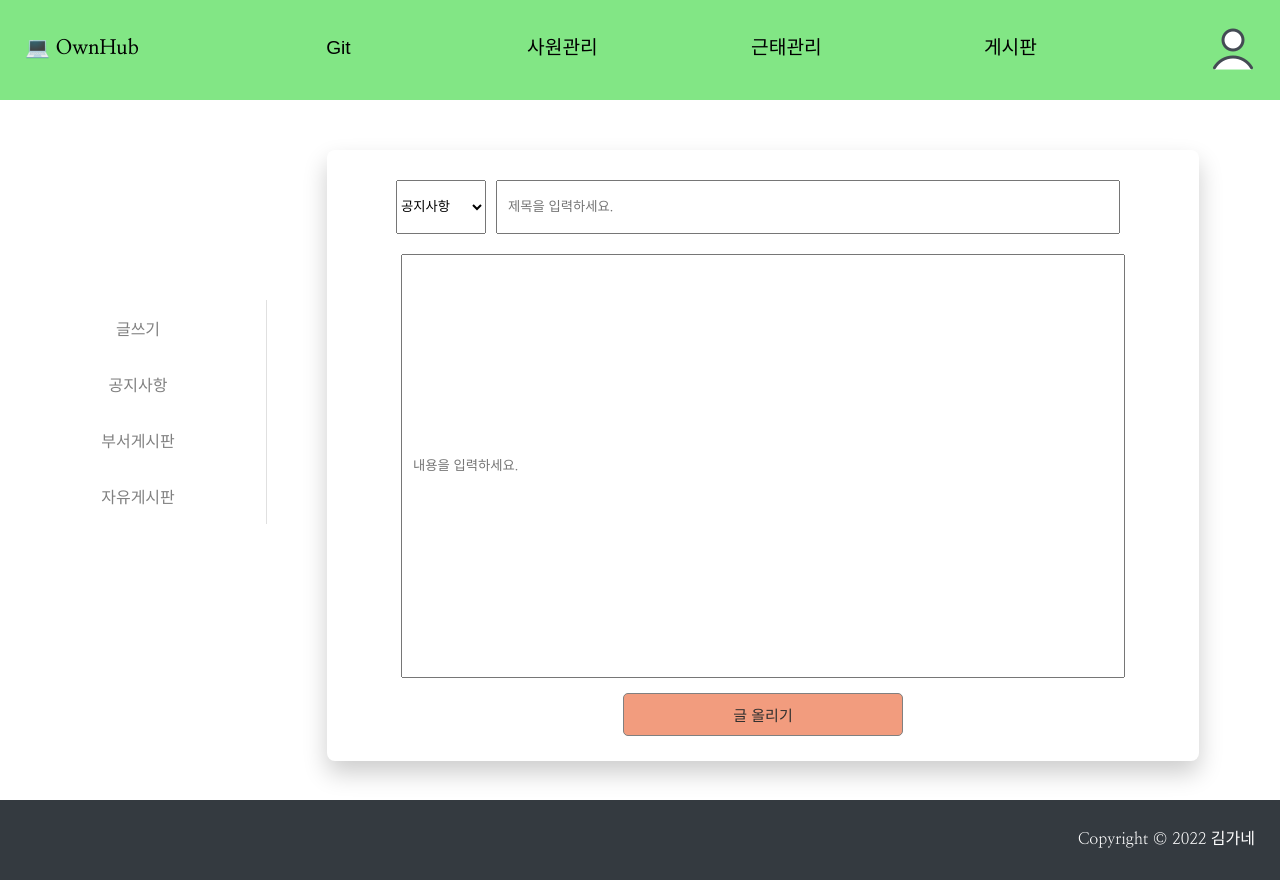
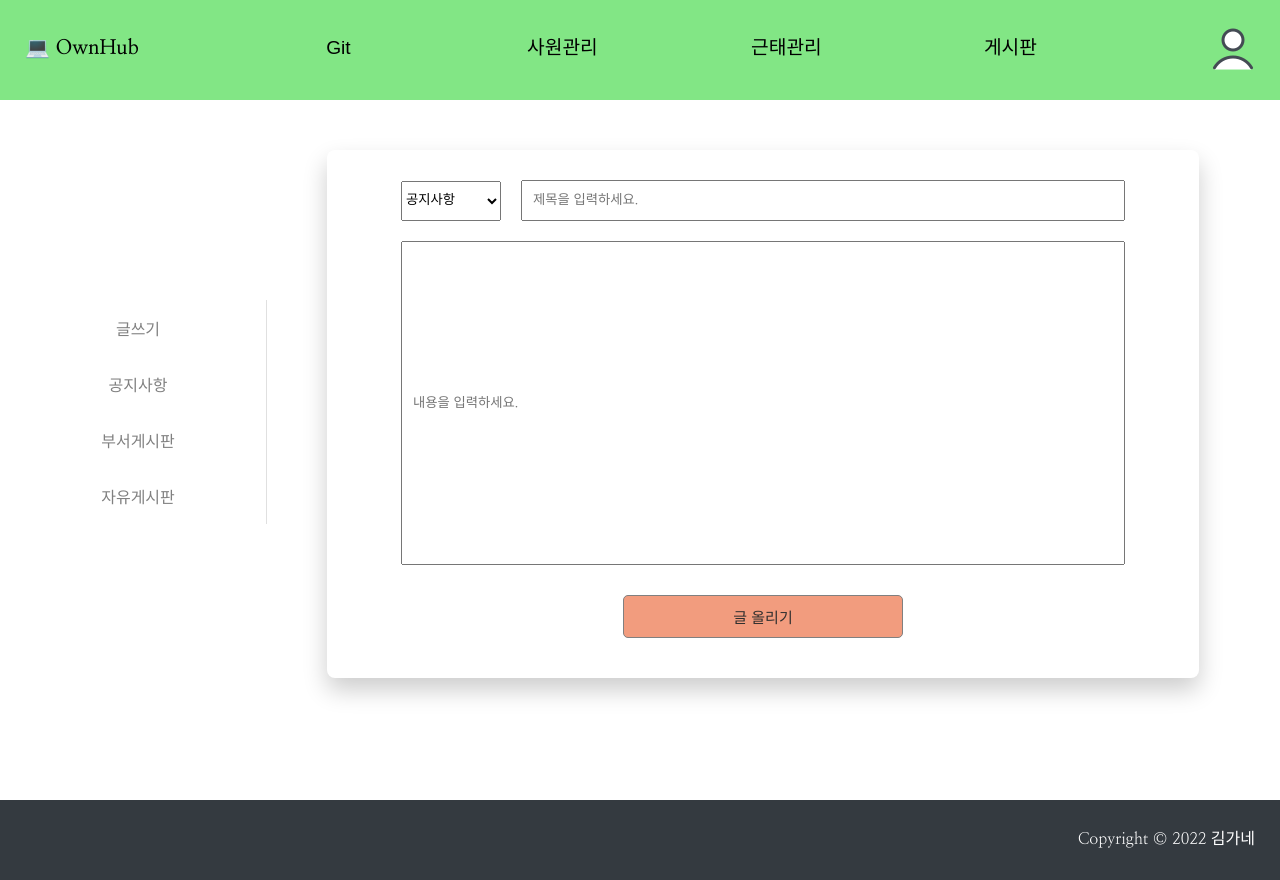
Before and after one commit to laykis/OwnHub, a React (Create React App) app in the folder src/main/ownhubfront/: page /board in a window 1280 px wide. Built offline with nearby package versions, Linux system fonts and the light colour scheme; a web font is replaced by a local one.

Commit message:
[webfront] update
- 전반적인 레이아웃 수정
- 휴가신청 부분 표로 재구성
- react axios get과 post 부분 중점으로 작업 예정

```diff
--- a/src/main/ownhubfront/src/each_page.css
+++ b/src/main/ownhubfront/src/each_page.css
@@ -49,7 +49,6 @@ input, h2, h3, h1 {
   padding: 3px;
 }
 
-
 /* Each Sidebar.js  */
 #side{
   display: flex;
@@ -70,7 +69,7 @@ input, h2, h3, h1 {
 /* Board.js */
 #writing {
   width: 65%;
-  height: 100%;
+  min-height: 90%;
   text-align: center;
   margin: 50px;
   padding: 20px;
@@ -81,17 +80,17 @@ input, h2, h3, h1 {
 
 #cboard {
   font-family: 'Nanum Myeongjo', serif;
-  text-align: left;
-  height: 54px;
-  width: 90px;
+  height: 40px;
+  width: 100px;
+  margin: 10px;
 }
 
 
 #writing_title {
   font-family: 'Nanum Myeongjo', serif;
   margin: 10px;
-  width: 600px;
-  height: 30px;
+  width: 580px;
+  height: 17px;
   padding: 10px;
 
 }
@@ -101,7 +100,7 @@ input, h2, h3, h1 {
   padding: 10px;
   margin: 10px;
   width: 700px;
-  height: 400px;
+  height: 300px;
 }
 
 
@@ -134,27 +133,38 @@ input, h2, h3, h1 {
 /* Working_vacation.js */
 #vacation {
   width: 65%;
+  height: 400px;
   float: left;
   padding-top: 30px;
   padding-bottom: 30px;
-  padding-left: 40px;
+  padding-left: 30px;
+  padding-right: 30px;
   margin: 50px;
   border-radius: 8px;
   box-shadow: 0 12px 24px rgba(0, 0, 0, 0.2);
+}
+
+#vacation_title {
   text-align: center;
+}
+
+#vacation_table {
+  font-family: 'Nanum Myeongjo', serif;
+  width: 100%;
   align-items: center;
 }
 
-#vacation_type {
-  font-family: 'Nanum Myeongjo', serif;
-  text-align: left;
-  width: 90px;
-  height: 30px;
+
+#reason {
+  width: 90%;
+  height: 40px;
 }
 
-#reason {
-  width: 600px;
-  height: 100px;
+#submitBtn {
+  margin: 20px auto;
+  display: flex;
+  justify-content: center;
+  align-items: center;
 }
 
 /* Working_hour.js */
--- a/src/main/ownhubfront/src/function/Board.js
+++ b/src/main/ownhubfront/src/function/Board.js
@@ -1,11 +1,12 @@
 import React, {useState} from "react";
 import axios from "axios";
+import Sidebar from "../layout/sidebar_board";
 import "../each_page.css";
-import Sidebar from "../layout/sidebar_board";
 
 function Board() {
     const [title, setTitle] = useState("")
     const [content, setContent] = useState("")
+    const [cboard, setSelected] = useState("")
 
     const handleTitle = (e) => {
         setTitle(e.target.value)
@@ -15,15 +16,21 @@ function Board() {
         setContent(e.target.value)
     }
 
+    const handleSelect = (e) => {
+        setSelected(e.target.value)
+    }
+
     const onClickSubmit = () =>{
         console.log("click submit")
         console.log("title =", title)
         console.log("content =", content)
+        console.log("type =", cboard)
 
         axios.post("/main/board/submit", null, {
             param: {
                 "title" : title,
-                "content" : content
+                "content" : content,
+                "cboard" : cboard
             }
         })
             .then(res => {
@@ -31,7 +38,7 @@ function Board() {
                 if(res.data.result === "sucsess"){
                     console.log("content post sucsess")
                     alert("게시 완료")
-                    window.location.href = "redirect:/main/board"
+                    window.location.href = "redirect:/content"
                 }
             })
             .catch()
@@ -41,10 +48,11 @@ function Board() {
 
     return (
         <div>
+            <body>
                 <Sidebar/>
                 <div id="writing">
                     <div>
-                    <select id="cboard">
+                        <select id="cboard" value={cboard} onChange={handleSelect}>
                             <option value="notice">공지사항</option>
                             <option value="team">부서게시판</option>
                             <option value="free">자유게시판</option>
@@ -58,6 +66,7 @@ function Board() {
                     <button type="button" id="submitBtn" onClick={onClickSubmit}>글 올리기</button>
                     </div>
                 </div>
+            </body>
         </div>
     )
 
--- a/src/main/ownhubfront/src/function/Working_vacation.js
+++ b/src/main/ownhubfront/src/function/Working_vacation.js
@@ -7,37 +7,40 @@ import Sidebar from "../layout/sidebar_working";
 const Vacation = () => {
     const [startDate, setStartDate] = useState(new Date());
     const [endDate,setEndDate] = useState(new Date());
+    const [vacation_type, setSelected] = useState("")
+
+
 
     return (
         <div>
             <Sidebar/>
             <div id="vacation">
-                <h2>휴가 신청</h2>
-                <div>
-                    <h3>휴가일자</h3>
-                    <table border={1}>
+                <h2 id="vacation_title">휴가 신청</h2>
+                <table id="vacation_table" border={0}>
                     <tr>
+                        <td><h3>휴가일자</h3></td>
                         <td>휴가 시작일</td>
                         <td><DatePicker selected={startDate} onChange={date => setStartDate(date)} /></td>
-                        </tr>
-                        <tr>
                         <td>휴가 종료일</td>
                         <td><DatePicker selected={endDate} onChange={date => setEndDate(date)}/></td>
                     </tr>
-                    </table>
-                </div>
-                <div>
-                    <h3>휴가종류</h3>
-                    <select id="vacation_type">
+                    <tr>
+                        <td><h3>휴가종류</h3></td>
+                        <td colSpan='4'>
+                            <select id="vacation_type" value={vacation_type}>
                                 <option value="choice">(선택)</option>
                                 <option value="full">연차</option>
                                 <option value="half">반차</option>
                             </select>
-                </div>
-                <div>
-                    <h3>사유</h3>
+                        </td>
+                    </tr>
+                    <tr>
+                        <td><h3>사유</h3></td>
+                        <td colSpan='4'>
                             <input id = "reason" type="text" name="title" placeholder="사유를 작성해주세요" />
-                </div>
+                        </td>
+                    </tr>
+                </table>
                 <button type="button" id="submitBtn">기안</button>
             </div>
         </div>
--- a/src/main/ownhubfront/src/layout/layout.css
+++ b/src/main/ownhubfront/src/layout/layout.css
@@ -2,6 +2,10 @@
 p, strong {
     font-family: 'Nanum Myeongjo', serif;
     font-size: 1em;
+}
+
+body {
+    height: 100%;
 }
 
 #title {
@@ -112,8 +116,8 @@ blockquote {
 .footer {
     height: 80px;
     width: 100%;
+    bottom: 0;
     position: absolute;
-    bottom: 0;
     transform: translateY(100%);
     background: #343a40;
     color : #fff;
--- a/src/main/ownhubfront/src/layout/sidebar_git.js
+++ b/src/main/ownhubfront/src/layout/sidebar_git.js
@@ -9,8 +9,8 @@ import "./layout.css"
 
 function Sidebar() {
   const menus = [
-    { name: "내 Git 보기", path: "/git/mygit" },
-    { name: "팀 Git 보기", path: "/git/teamgit" }
+    { name: "내 Git 보기", path: "/mygit" },
+    { name: "팀 Git 보기", path: "/teamgit" }
   ];
 
   return (
```
Also changed, not shown: src/main/ownhubfront/src/react_server.txt (added). Lines whose indentation alone changed are shown as unchanged.
